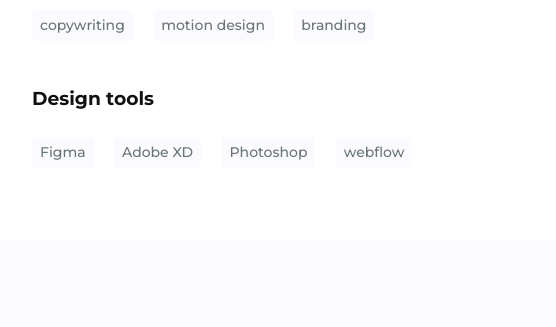
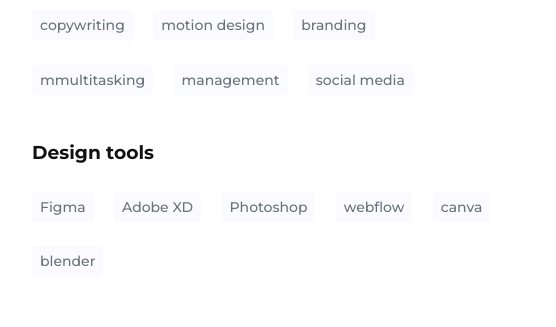
Before and after one commit to nefelibata102/nefelibata-103, a plain HTML site: page index.html in a window 1280 px wide. Shown: the part 1610-1937 px from the top of the page, 96-652 px from the left. Drawn offline with nearby package versions, Linux system fonts and the light colour scheme.

Commit message:
Update index.html

```diff
--- a/index.html
+++ b/index.html
@@ -91,12 +91,17 @@
                         <span class="skills__name">copywriting</span>
                         <span class="skills__name">motion design</span>
                         <span class="skills__name">branding</span>
+                         <span class="skills__name">mmultitasking</span>
+                         <span class="skills__name">management</span>
+                         <span class="skills__name">social media</span>
 
                         <h3 class="skills__subtitle">Design tools</h3>
                         <span class="skills__name">Figma</span>
                         <span class="skills__name">Adobe XD</span>
                         <span class="skills__name">Photoshop</span>
                         <span class="skills__name">webflow</span>
+                         <span class="skills__name">canva</span>
+                         <span class="skills__name">blender</span>
                     </div>
 
                     <div class="skills__img">
```
